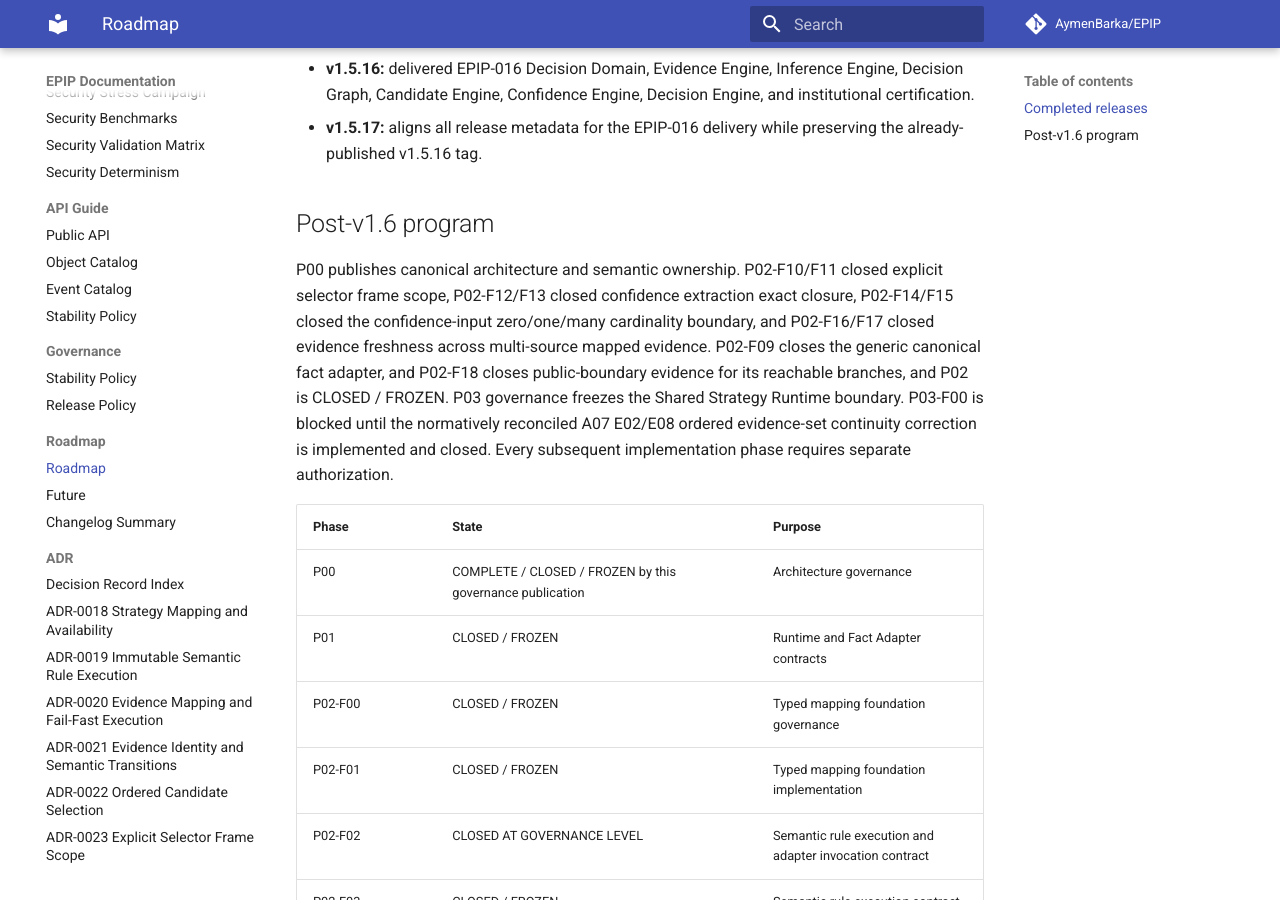
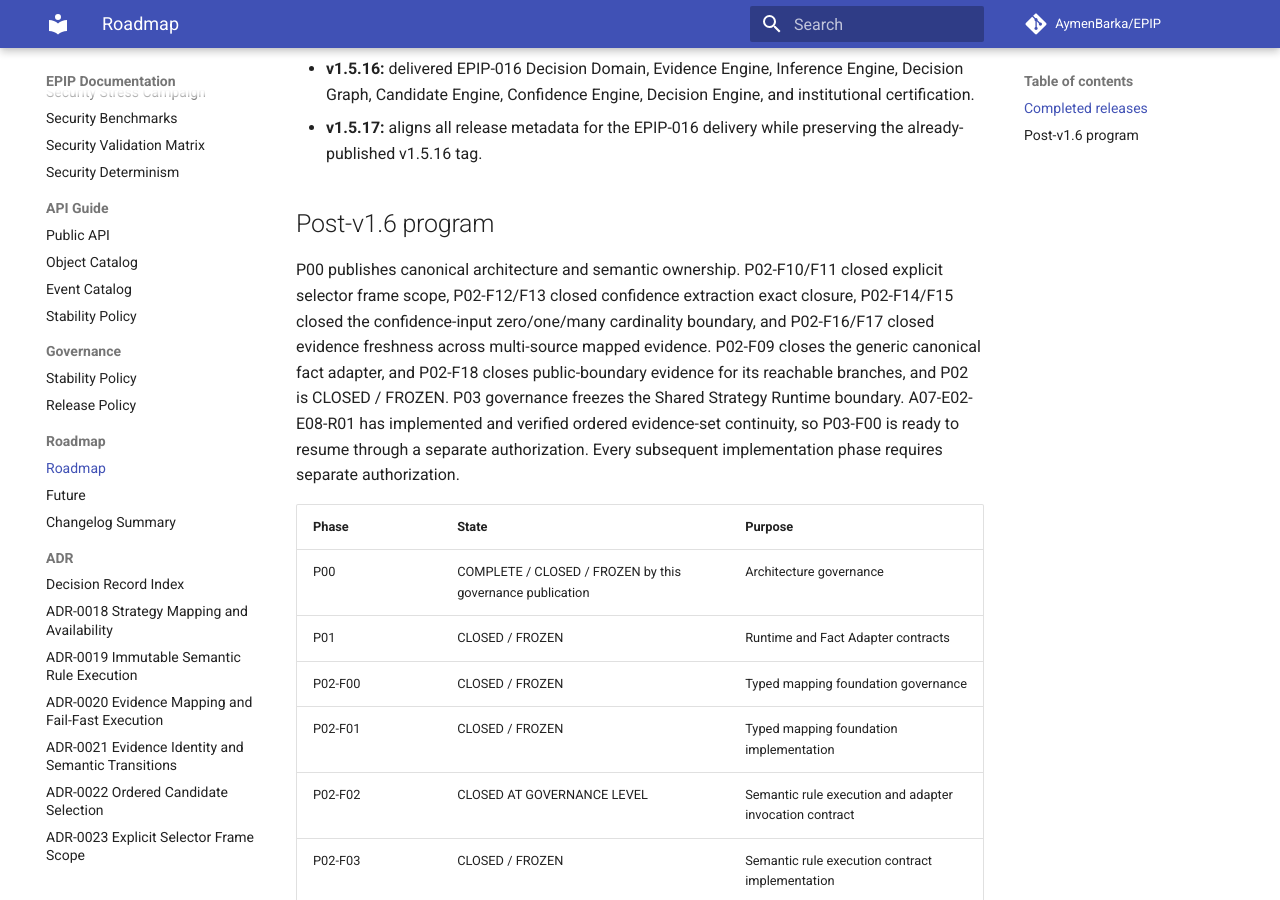
Before and after one commit to AymenBarka/EPIP, an MkDocs documentation site: the page built from docs/project/ROADMAP.md, in a window 1280 px wide and 900 px high, scrolled down 1637 px. Built offline with MkDocs 1.6.1 and Material for MkDocs 9.7.7, drawn with Linux system fonts in a browser that asks for light colours; comment, search, counter and statistics services are not loaded; some of the changed text lies outside the part shown.

Commit message:
fix(a07): preserve ordered evidence continuity

```diff
--- a/docs/project/ROADMAP.md
+++ b/docs/project/ROADMAP.md
@@ -95,9 +95,9 @@
 confidence-input zero/one/many cardinality boundary, and P02-F16/F17 closed evidence freshness
 across multi-source mapped evidence. P02-F09 closes the generic canonical fact adapter, and
 P02-F18 closes public-boundary evidence for its reachable branches, and P02 is CLOSED / FROZEN.
-P03 governance freezes the Shared Strategy Runtime boundary. P03-F00 is blocked until the
-normatively reconciled A07 E02/E08 ordered evidence-set continuity correction is implemented and
-closed. Every subsequent implementation phase requires separate authorization.
+P03 governance freezes the Shared Strategy Runtime boundary. A07-E02-E08-R01 has implemented and
+verified ordered evidence-set continuity, so P03-F00 is ready to resume through a separate
+authorization. Every subsequent implementation phase requires separate authorization.
 
 | Phase | State | Purpose |
 | --- | --- | --- |
@@ -123,10 +123,11 @@
 | P02-F17 | CLOSED / FROZEN | Private evidence freshness cardinality implementation |
 | P02-F18 | CLOSED / FROZEN | Canonical adapter reachable-branch coverage closure |
 | P02 | CLOSED / FROZEN | Generic analysis-to-A07 fact adapter |
-| A07-E02/E08 continuity | NORMATIVE CONTRACT RECONCILED | Implementation ready for separate authorization |
-| P03 | GOVERNANCE AUTHORIZED / IMPLEMENTATION BLOCKED BY ORDERED EVIDENCE CONTINUITY | Shared Strategy Runtime |
-| P03 implementation | BLOCKED | Requires closed A07-E02-E08-R01 predecessor |
-| P03-F00 | BLOCKED PENDING A07 E02/E08 FIX | Canonical single-evaluation runtime orchestration |
+| A07-E02/E08 continuity | IMPLEMENTED / VERIFIED | Ordered evidence-set continuity restored |
+| A07-E02-E08-R01 | CLOSED / FROZEN | Combined continuity implementation |
+| P03 | GOVERNANCE AUTHORIZED / IMPLEMENTATION READY TO RESUME | Shared Strategy Runtime |
+| P03 implementation | READY FOR AUTHORIZATION | P03-F00 only; later milestones remain unauthorized |
+| P03-F00 | READY TO RESUME / READY FOR AUTHORIZATION | Canonical single-evaluation runtime orchestration |
 | P03-F01 | NOT AUTHORIZED | Runtime branch, provenance, and boundary coverage closure |
 | P03-F02 | NOT AUTHORIZED | Determinism, concurrency, compliance, and final closure |
 | P04 | NOT AUTHORIZED | Elliott/Fibonacci strategy profile |
```
Also changed, not shown: 4 other files.
